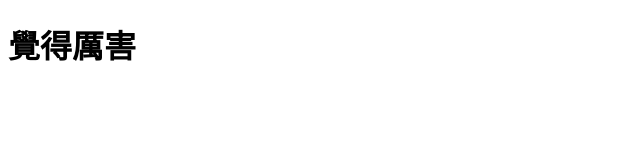
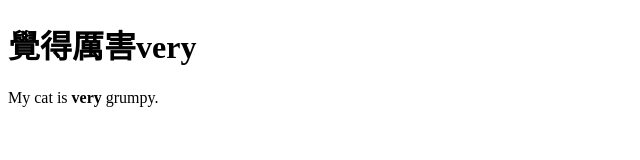
Before and after one commit to skylanly/skylanly.github.io, a plain HTML site: page index.html in a window 1280 px wide. Shown: the whole page, without its empty margins (0-640 px from the left). Drawn offline with Linux system fonts and the light colour scheme.

Commit message:
測試strong

```diff
--- a/index.html
+++ b/index.html
@@ -5,6 +5,7 @@
     <title>你好，GitHub</title>
   </head>
   <body>
-    <h1>覺得厲害</h1>
+    <h1>覺得厲害<strong>very</strong> </h1>
+    <p>My cat is <strong>very</strong> grumpy.</p>
   </body>
 </html>
```
